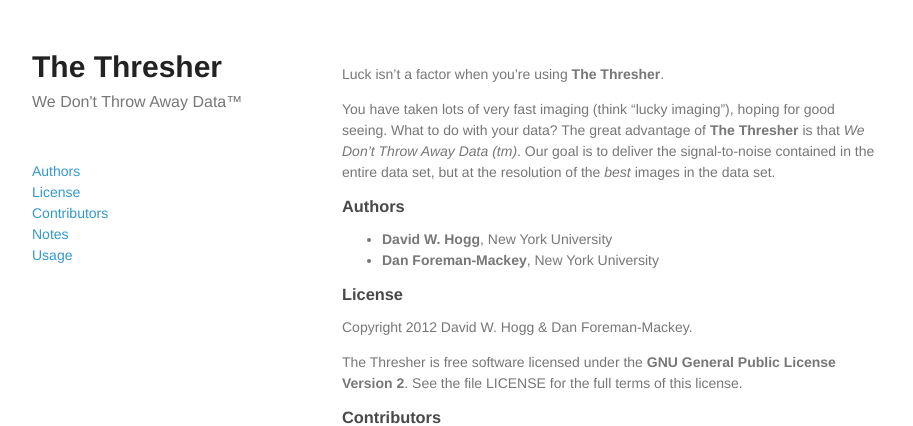
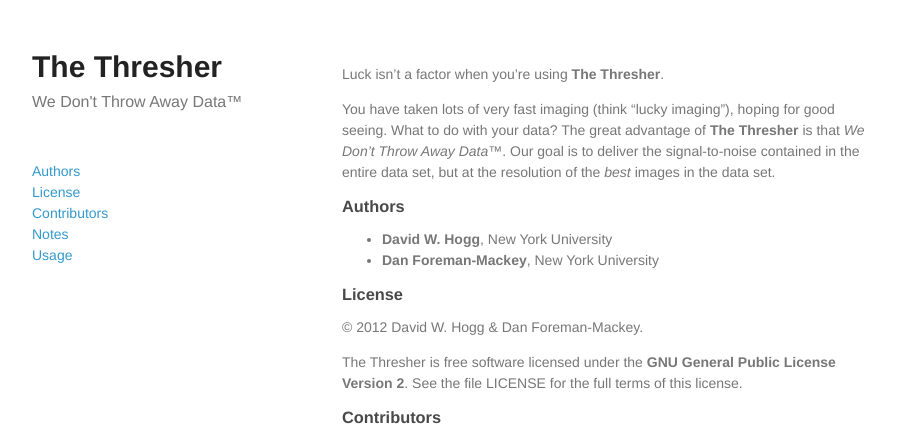
Before and after one commit to davidwhogg/TheThresher, a Jekyll site: the page built from index.md, in a window 1280 px wide. Shown: the top 426 px of the page, without its empty margins (183-1096 px from the left). Built offline with Jekyll 4.4.1, drawn with Linux system fonts in a browser that asks for light colours.

Commit message:
Adding some nice HTML entities

```diff
--- a/index.md
+++ b/index.md
@@ -7,7 +7,7 @@ Luck isn't a factor when you're using **The Thresher**.
 
 You have taken lots of very fast imaging (think "lucky imaging"),
 hoping for good seeing.  What to do with your data?  The great
-advantage of **The Thresher** is that *We Don't Throw Away Data (tm)*.
+advantage of **The Thresher** is that *We Don't Throw Away Data&trade;*.
 Our goal is to deliver the signal-to-noise contained in the entire
 data set, but at the resolution of the *best* images in the data set.
 
@@ -18,7 +18,7 @@ data set, but at the resolution of the *best* images in the data set.
 
 ### License
 
-Copyright 2012 David W. Hogg & Dan Foreman-Mackey.
+&copy; 2012 David W. Hogg & Dan Foreman-Mackey.
 
 The Thresher is free software licensed under the **GNU General Public
 License Version 2**.  See the file LICENSE for the full terms of this
```
